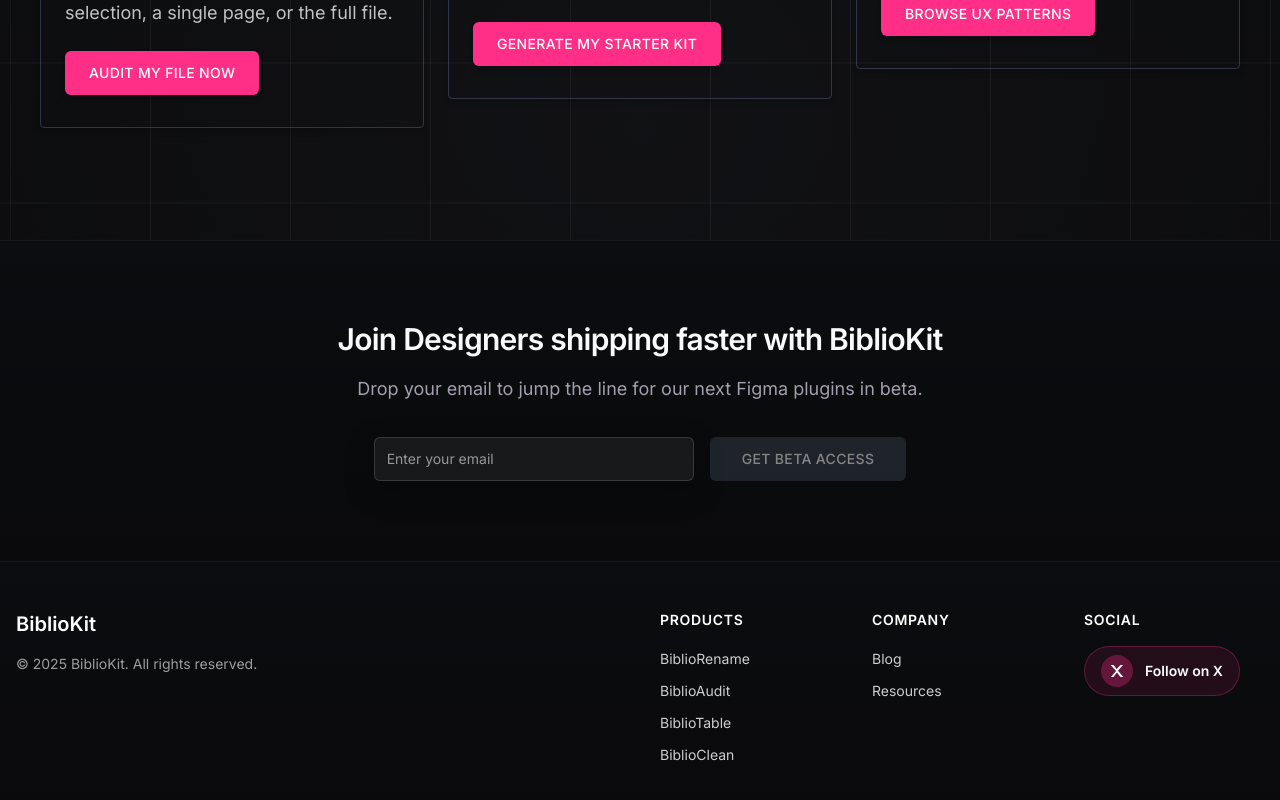
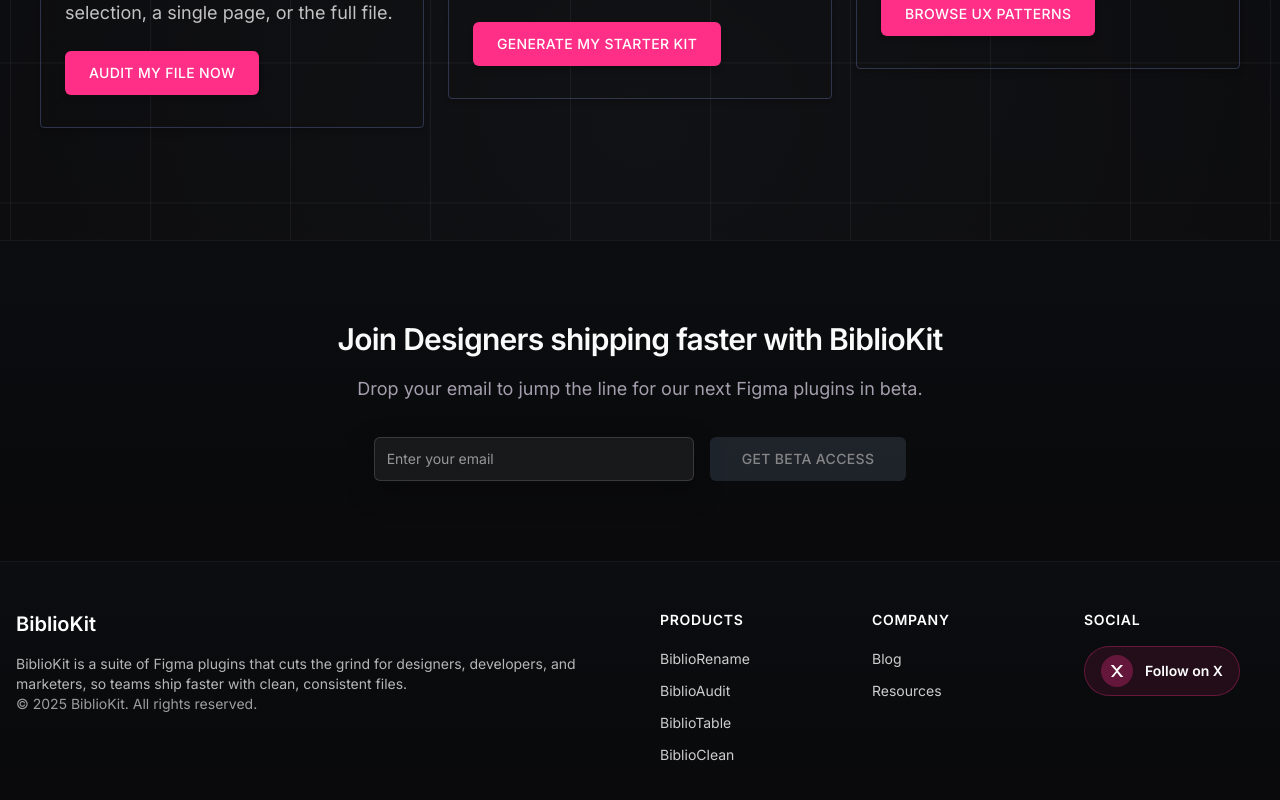
Before and after one commit to emviedv/BKitLaunch, a React (Vite) app: page / in a window 1280 px wide. Shown: the part 2559-3359 px from the top of the page. Built offline with nearby package versions, Linux system fonts and the light colour scheme.

Commit message:
Add footer description

```diff
--- a/src/components/Footer.tsx
+++ b/src/components/Footer.tsx
@@ -34,6 +34,9 @@ const Footer = () => {
             <a href="/" className="flex items-center mb-4 text-xl font-semibold text-white">
               BiblioKit
             </a>
+            <p className="text-sm text-white/70">
+              BiblioKit is a suite of Figma plugins that cuts the grind for designers, developers, and marketers, so teams ship faster with clean, consistent files.
+            </p>
             <p className="text-sm text-white/60">
               &copy; {new Date().getFullYear()} BiblioKit. All rights reserved.
             </p>
```
Also changed, not shown: 1 other file (tests, documents, lock files or other folders).
